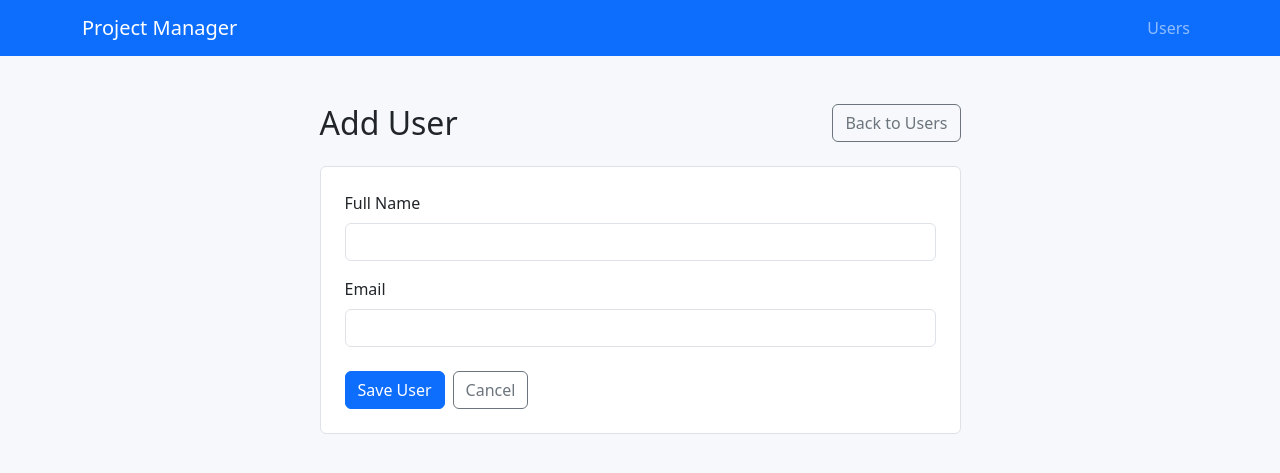
After one commit to lakkasaniparthu/Project3_taskmanagement, a Flask app: page /users/new in a window 1280 px wide. The commit adds this page. Shown: the top 473 px of the page. Run offline with Flask 3, Linux system fonts and the light colour scheme; parts of the project's set-up code (start-up, migrations or seed data) failed here and were passed over.

Commit message:
Add users CRUD functionality

```diff
--- a/app.py
+++ b/app.py
@@ -1,7 +1,32 @@
-from flask import Flask, render_template
+import re
+
+from flask import Flask, flash, redirect, render_template, request, url_for
+from sqlalchemy.exc import IntegrityError
 
 from config import Config
-from models import db
+from models import User, db
+
+
+EMAIL_PATTERN = re.compile(r"^[^@\s]+@[^@\s]+\.[^@\s]+$")
+
+
+def validate_user_form(full_name, email, current_user_id=None):
+    errors = []
+
+    if not full_name:
+        errors.append("Full name cannot be empty.")
+
+    if not email:
+        errors.append("Email cannot be empty.")
+    elif not EMAIL_PATTERN.match(email):
+        errors.append("Email should look like a valid email address.")
+
+    if email:
+        existing_user = User.query.filter_by(email=email).first()
+        if existing_user and existing_user.user_id != current_user_id:
+            errors.append("A user with this email already exists.")
+
+    return errors
 
 
 def create_app():
@@ -14,6 +39,116 @@ def create_app():
     def home():
         return render_template("index.html")
 
+    @app.route("/users")
+    def users_list():
+        users = User.query.order_by(User.full_name).all()
+        return render_template("users/list.html", users=users)
+
+    @app.route("/users/new", methods=["GET", "POST"])
+    def users_create():
+        if request.method == "POST":
+            full_name = request.form.get("full_name", "").strip()
+            email = request.form.get("email", "").strip().lower()
+            errors = validate_user_form(full_name, email)
+
+            if errors:
+                for error in errors:
+                    flash(error, "danger")
+                return render_template(
+                    "users/form.html",
+                    form_title="Add User",
+                    user=None,
+                    full_name=full_name,
+                    email=email,
+                )
+
+            user = User(full_name=full_name, email=email)
+            db.session.add(user)
+
+            try:
+                db.session.commit()
+            except IntegrityError:
+                db.session.rollback()
+                flash("A user with this email already exists.", "danger")
+                return render_template(
+                    "users/form.html",
+                    form_title="Add User",
+                    user=None,
+                    full_name=full_name,
+                    email=email,
+                )
+
+            flash("User added successfully.", "success")
+            return redirect(url_for("users_detail", user_id=user.user_id))
+
+        return render_template(
+            "users/form.html",
+            form_title="Add User",
+            user=None,
+            full_name="",
+            email="",
+        )
+
+    @app.route("/users/<int:user_id>")
+    def users_detail(user_id):
+        user = User.query.get_or_404(user_id)
+        return render_template("users/detail.html", user=user)
+
+    @app.route("/users/<int:user_id>/edit", methods=["GET", "POST"])
+    def users_edit(user_id):
+        user = User.query.get_or_404(user_id)
+
+        if request.method == "POST":
+            full_name = request.form.get("full_name", "").strip()
+            email = request.form.get("email", "").strip().lower()
+            errors = validate_user_form(full_name, email, current_user_id=user.user_id)
+
+            if errors:
+                for error in errors:
+                    flash(error, "danger")
+                return render_template(
+                    "users/form.html",
+                    form_title="Edit User",
+                    user=user,
+                    full_name=full_name,
+                    email=email,
+                )
+
+            user.full_name = full_name
+            user.email = email
+
+            try:
+                db.session.commit()
+            except IntegrityError:
+                db.session.rollback()
+                flash("A user with this email already exists.", "danger")
+                return render_template(
+                    "users/form.html",
+                    form_title="Edit User",
+                    user=user,
+                    full_name=full_name,
+                    email=email,
+                )
+
+            flash("User updated successfully.", "success")
+            return redirect(url_for("users_detail", user_id=user.user_id))
+
+        return render_template(
+            "users/form.html",
+            form_title="Edit User",
+            user=user,
+            full_name=user.full_name,
+            email=user.email,
+        )
+
+    @app.route("/users/<int:user_id>/delete", methods=["POST"])
+    def users_delete(user_id):
+        user = User.query.get_or_404(user_id)
+        db.session.delete(user)
+        db.session.commit()
+        flash("User deleted successfully.", "success")
+        return redirect(url_for("users_list"))
+
     return app
 
 
--- a/templates/base.html
+++ b/templates/base.html
@@ -14,10 +14,26 @@
     <nav class="navbar navbar-expand-lg navbar-dark bg-primary">
       <div class="container">
         <a class="navbar-brand" href="{{ url_for('home') }}">Project Manager</a>
+        <div class="navbar-nav">
+          <a class="nav-link" href="{{ url_for('users_list') }}">Users</a>
+        </div>
       </div>
     </nav>
 
     <main class="container py-5">
+      {% with messages = get_flashed_messages(with_categories=true) %}
+        {% if messages %}
+          <div class="mb-4">
+            {% for category, message in messages %}
+              <div class="alert alert-{{ category }} alert-dismissible fade show" role="alert">
+                {{ message }}
+                <button type="button" class="btn-close" data-bs-dismiss="alert" aria-label="Close"></button>
+              </div>
+            {% endfor %}
+          </div>
+        {% endif %}
+      {% endwith %}
+
       {% block content %}{% endblock %}
     </main>
 
--- /dev/null
+++ b/templates/users/form.html
@@ -0,0 +1,49 @@
+{% extends "base.html" %}
+
+{% block title %}{{ form_title }} - Project Management App{% endblock %}
+
+{% block content %}
+  <div class="row justify-content-center">
+    <div class="col-lg-7">
+      <div class="d-flex justify-content-between align-items-center mb-4">
+        <h1 class="h2 mb-0">{{ form_title }}</h1>
+        <a class="btn btn-outline-secondary" href="{{ url_for('users_list') }}">Back to Users</a>
+      </div>
+
+      <form class="bg-white border rounded p-4" method="post">
+        <div class="mb-3">
+          <label class="form-label" for="full_name">Full Name</label>
+          <input
+            class="form-control"
+            id="full_name"
+            name="full_name"
+            type="text"
+            value="{{ full_name }}"
+            required
+          >
+        </div>
+
+        <div class="mb-4">
+          <label class="form-label" for="email">Email</label>
+          <input
+            class="form-control"
+            id="email"
+            name="email"
+            type="email"
+            value="{{ email }}"
+            required
+          >
+        </div>
+
+        <div class="d-flex gap-2">
+          <button class="btn btn-primary" type="submit">Save User</button>
+          {% if user %}
+            <a class="btn btn-outline-secondary" href="{{ url_for('users_detail', user_id=user.user_id) }}">Cancel</a>
+          {% else %}
+            <a class="btn btn-outline-secondary" href="{{ url_for('users_list') }}">Cancel</a>
+          {% endif %}
+        </div>
+      </form>
+    </div>
+  </div>
+{% endblock %}
```
Also changed, not shown: models.py (+18 -3 lines), templates/users/detail.html (added, +115 -0 lines), templates/users/list.html (added, +56 -0 lines).
